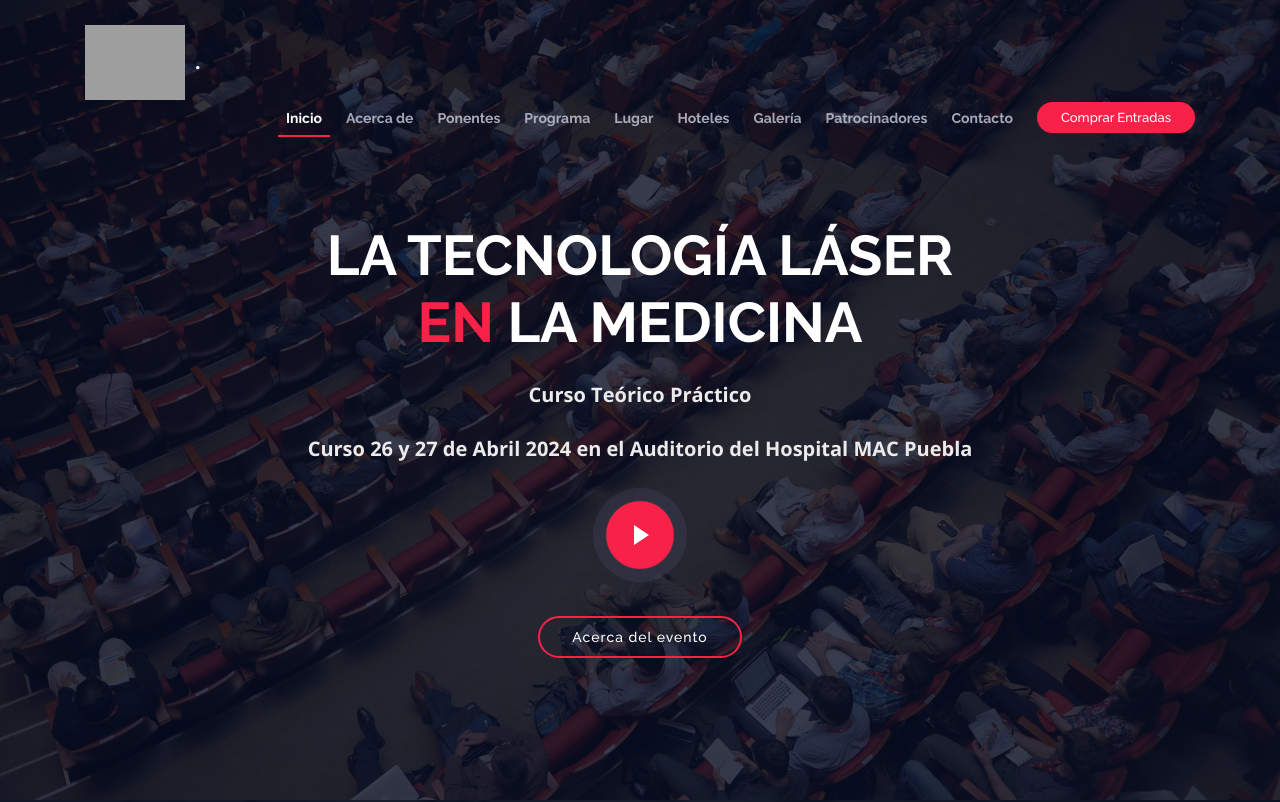
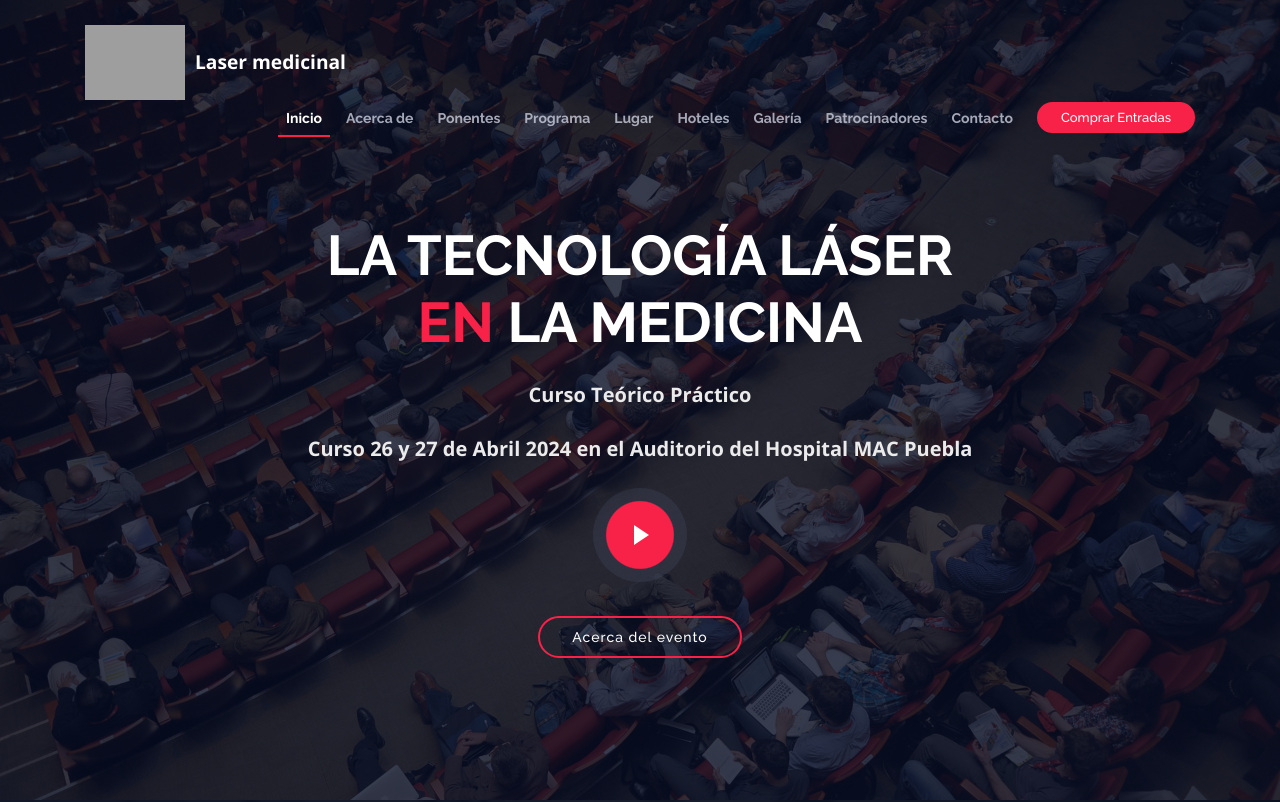
Before and after one commit to andymayr/chachalako, a plain HTML site: page index.html in a window 1280 px wide. Shown: the top 802 px of the page. Drawn offline with nearby package versions, Linux system fonts and the light colour scheme; grey boxes are pictures that could not be loaded.

Commit message:
Update index.html

```diff
--- a/index.html
+++ b/index.html
@@ -48,7 +48,7 @@
         <img src="https://i.postimg.cc/Rhjc8zt8/Logo-evento.jpg" alt="Logo del Evento" title="" style="max-width: 100px; max-height: 100px; margin-right: 10px;">
     </a>
     <div>
-        <span style="font-size: 1.2em; font-weight: bold; color: white;">.</span>
+        <span style="font-size: 1.2em; font-weight: bold; color: white;">Laser medicinal</span>
     </div>
 </div>
 
```
